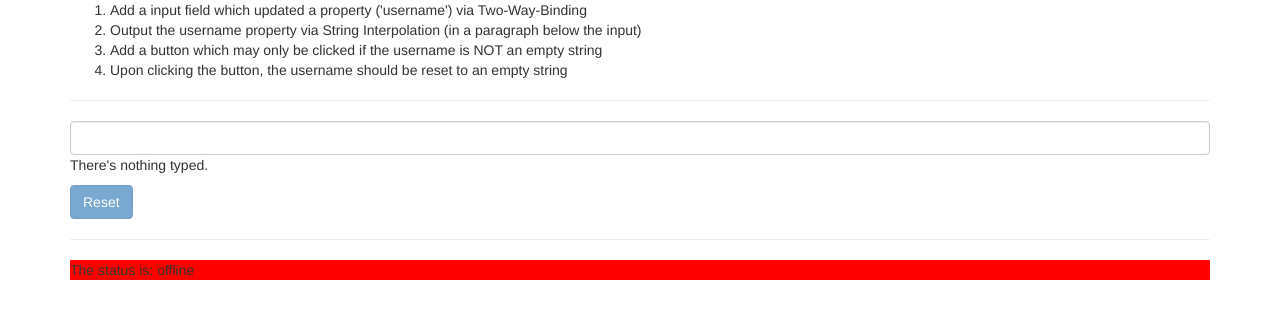
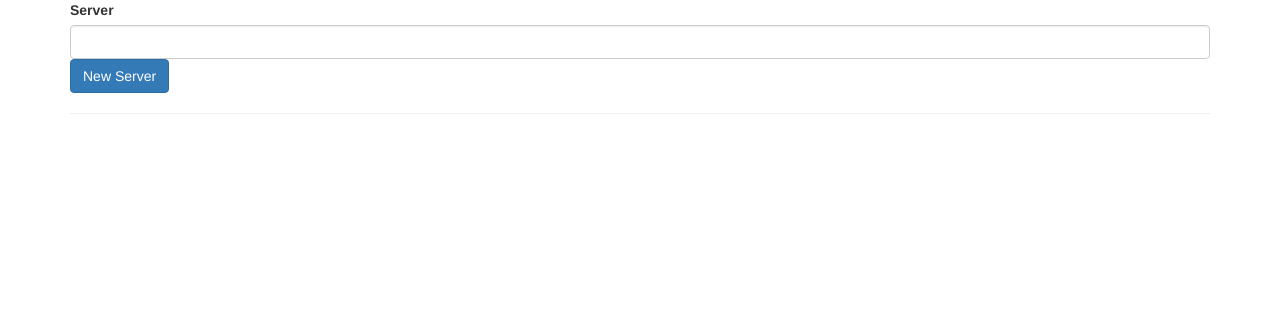
Before and after one commit to artsmandev/hello-world-angular, an Angular app in the folder hello-world/: page / in a window 1280 px wide. Shown: the top 318 px of the page. Built offline with nearby package versions, Linux system fonts and the light colour scheme.

Commit message:
feat: structural directive, *ngFor

```diff
--- a/hello-world/src/app/app.component.html
+++ b/hello-world/src/app/app.component.html
@@ -1,22 +1,13 @@
 <div class="container">
 	<div class="row">
 		<div class="col-xs-12">
-			<ol>
-				<li>Add a input field which updated a property ('username') via Two-Way-Binding</li>
-				<li>Output the username property via String Interpolation (in a paragraph below the input)</li>
-				<li>Add a button which may only be clicked if the username is NOT an empty string</li>
-				<li>Upon clicking the button, the username should be reset to an empty string</li>
-			</ol>
-			<hr />
-			<input type="text" class="form-control" [(ngModel)]="username">
-			<p *ngIf="!(username === ''); else nothingTyped">The username is: {{ username }}</p>
-			<ng-template #nothingTyped>
-				<p>There's nothing typed.</p>
-			</ng-template>
-			<button class="btn btn-primary" [disabled]="username === ''" (click)="username = ''">Reset</button>
+			<label>Server</label>
+			<input type="text" class="form-control" [(ngModel)]="server">
+			<button class="btn btn-primary" (click)="onAddServer()">New Server</button>
 			<hr>
 			<p [ngStyle]="{'background-color': getColor()}"
-				 [ngClass]="{online: status === 'online'}">The status is: {{ status }}</p>
+				 [ngClass]="{online: status === 'online'}"
+				 *ngFor="let server of servers">The status is: {{ status }}</p>
 		</div>
 	</div>
 </div>
--- a/hello-world/src/app/app.component.ts
+++ b/hello-world/src/app/app.component.ts
@@ -6,8 +6,9 @@ import {Component} from '@angular/core';
 	styleUrls: ['./app.component.css']
 })
 export class AppComponent {
-	username = '';
+	server = '';
 	status: string = 'offline';
+	servers: string[] = [];
 
 	constructor() {
 		this.status = Math.random() > 0.5 ? 'online' : 'offline';
@@ -16,4 +17,8 @@ export class AppComponent {
 	getColor() {
 		return this.status === 'online' ? 'green' : 'red';
 	}
+
+	onAddServer() {
+		this.servers.push(this.server);
+	}
 }
```
